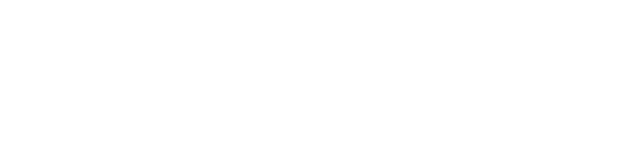
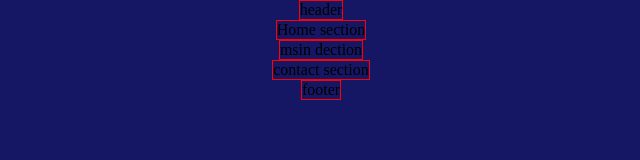
Before and after one commit to Chrissiku/desktop, a website: page index.html in a window 1280 px wide. Shown: the whole page, without its empty margins (319-959 px from the left). Drawn offline with Linux system fonts and the light colour scheme.

Commit message:
Divide into several containers

```diff
--- a/css/style.css
+++ b/css/style.css
@@ -0,0 +1,21 @@
+@import url("https://fonts.googleapis.com/css2?family=Inter:wght@400;500&family=Roboto:wght@400;500;700&display=swap");
+
+* {
+  margin: 0;
+  padding: 0;
+  box-sizing: border-box;
+  text-decoration: none;
+}
+
+body {
+  background-color: rgb(22, 23, 100);
+  display: flex;
+  flex-direction: column;
+  align-items: center;
+}
+
+header,
+section,
+footer {
+  border: 1px solid red;
+}
--- a/index.html
+++ b/index.html
@@ -1,12 +1,22 @@
 <!DOCTYPE html>
 <html lang="en">
-<head>
-    <meta charset="UTF-8">
-    <meta http-equiv="X-UA-Compatible" content="IE=edge">
-    <meta name="viewport" content="width=device-width, initial-scale=1.0">
+  <head>
+    <meta charset="UTF-8" />
+    <meta http-equiv="X-UA-Compatible" content="IE=edge" />
+    <meta name="viewport" content="width=device-width, initial-scale=1.0" />
     <title>Portfolio - Desktop version</title>
-</head>
-<body>
+    <link rel="stylesheet" href="css/style.css" />
+    <link
+      rel="stylesheet"
+      href="https://cdnjs.cloudflare.com/ajax/libs/font-awesome/6.1.1/css/all.min.css"
+    />
+  </head>
+  <body>
+      <header>header</header>
+      <section class="home">Home section</section>
+      <section class="main">msin dection</section>
+      <section class="contact">contact section</section>
+      <footer>footer</footer>
 
-</body>
+  </body>
 </html>
```
